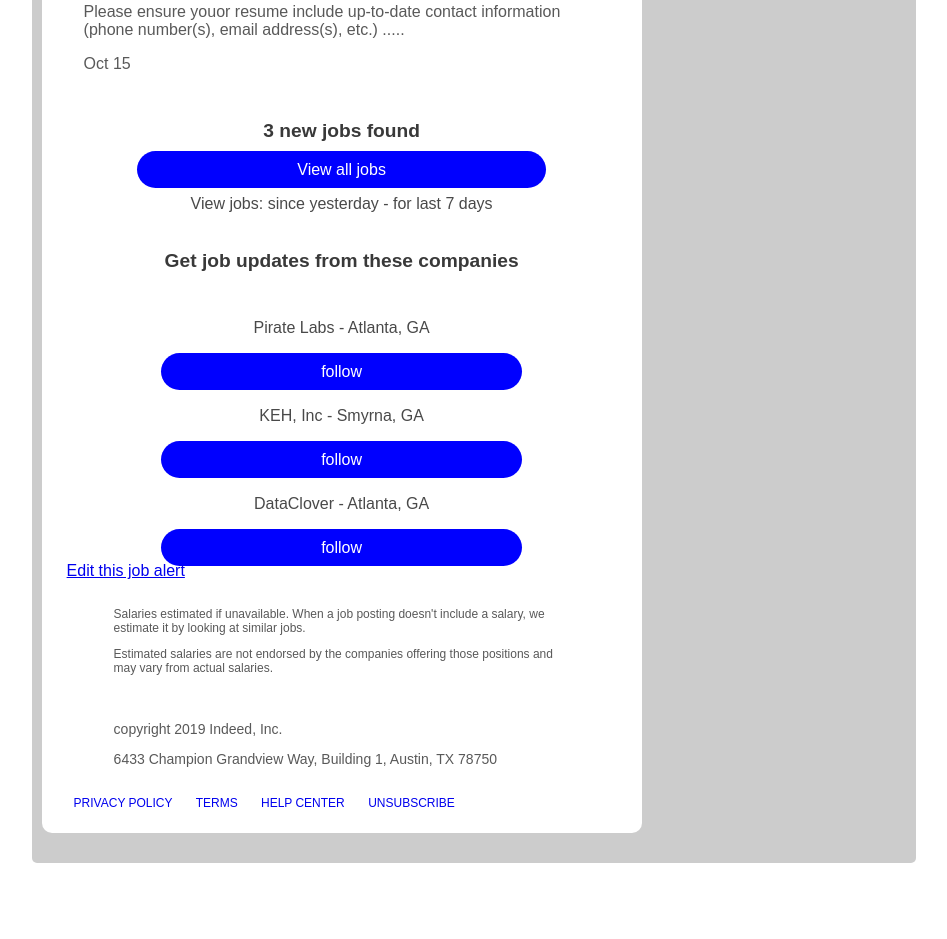
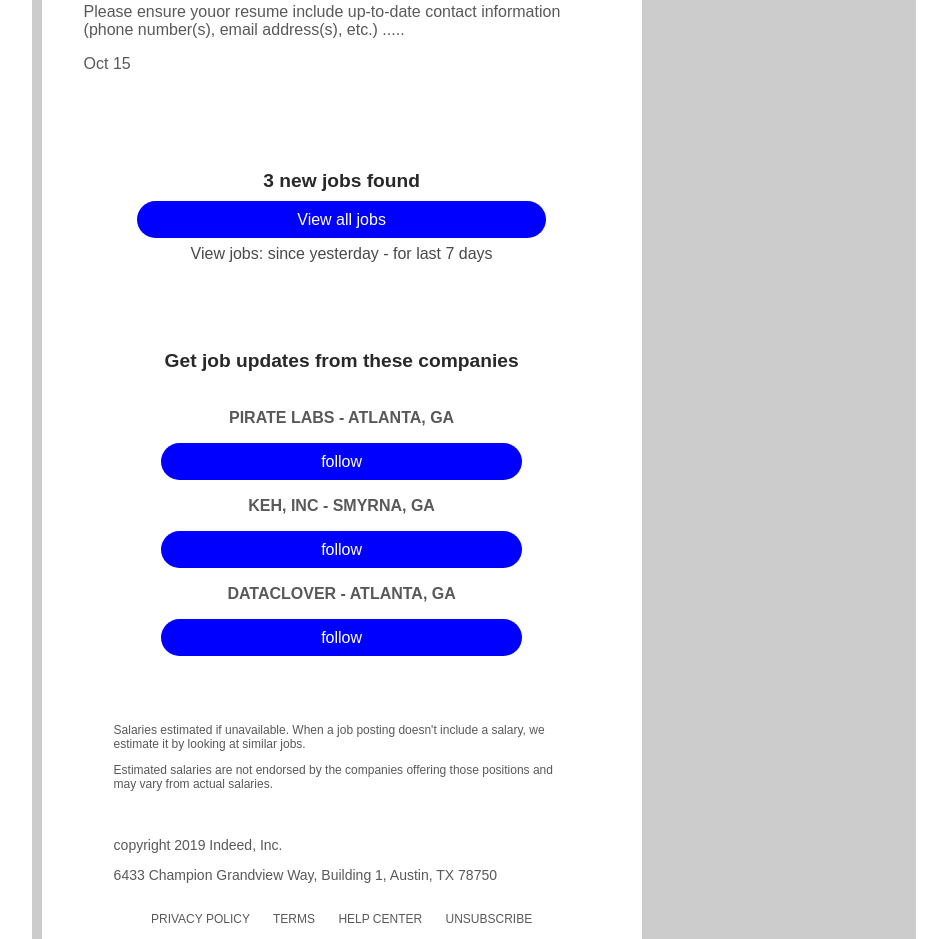
Before and after one commit to jerome-wilson-developer/email_transact-metropcs-confirmation-payment, a plain HTML site: page index.html in a window 1280 px wide. Shown: the part 4179-5118 px from the top of the page, without its empty margins (166-1113 px from the left). Before the commit the page ends 5050 px from the top, so only its background shows below. Drawn offline with Linux system fonts and the light colour scheme.

Commit message:
upload the lastest spacing and styling edits to the footer-section.

```diff
--- a/index.html
+++ b/index.html
@@ -264,17 +264,17 @@ width="100%" style="background-color:none; margin-top:50px;">
 
         <!--begin table for "3 new jobs found row" section-->
         <table class="getJobUpdates" width="100%" align="center"
-        border="0" cellspacing="0" cellpadding="0" style="text-align:center; border-radius:10px; background-color:ffffff;">
+        border="0" cellspacing="0" cellpadding="0" style="text-align:center; border-radius:10px; background-color:ffffff; margin-bottom:50px; margin-top:50px;">
         <tr>
             <td>
-                <h3 style="color:#393939 !important; font-weight:600; font-size:1.2rem;">
+                <h3 style="color:#292929!important; font-weight:700; font-size:1.2rem;">
                     3 new jobs found
                 </h3>
             </td>
         </tr>
         <tr>
             <td>
-                <a href="#" style="background-color:blue; color:#ffffff; border-radius:20px; padding:10px 160px; text-align:center; font-size:16px; text-decoration:none; margin-bottom:20px;">
+                <a href="#" style="background-color:blue; color:#ffffff; border-radius:20px; padding:10px 160px; text-align:center; font-size:16px; text-decoration:none; margin-bottom:0px;">
                 View all jobs
                 </a>
             </td>
@@ -298,10 +298,10 @@ width="100%" style="background-color:none; margin-top:50px;">
 
         <!--begin table for header-section-->
         <table class="getJobUpdates" width="100%" align="center"
-        border="0" cellspacing="0" cellpadding="0" style="text-align:center;">
+        border="0" cellspacing="0" cellpadding="0" style="text-align:center; margin-bottom:0px;">
             <tr>
-                <td style="">
-                    <h3 style="color:#393939 !important; font-weight:600; font-size:1.2rem;">
+                <td>
+                    <h3 style="color:#292929!important; font-weight:700; font-size:1.2rem;">
                         Get job updates from these companies
                     </h3>
                 </td>
@@ -317,10 +317,10 @@ width="100%" style="background-color:none; margin-top:50px;">
     <td>
         <!--begin table for company-listings-section-->
         <table class="getJobUpdates" width="100%" align="center"
-        border="0" cellspacing="0" cellpadding="0" style="text-align:center;">
+        border="0" cellspacing="0" cellpadding="0" style="text-align:center; margin-top:-10px;">
         <tr>
             <td>
-                <p style="text-align:center; padding:10px 20px; color:#494949; font-weight:500; font-size:1.0rem;">
+                <p style="text-align:center; padding:10px 20px; color:#595959; font-weight:600; font-size:1.0rem; text-transform:uppercase;">
                     Pirate Labs - Atlanta, GA
                 </p>
                 <a href="#" style="background-color:blue; color:#ffffff; border-radius:20px; padding:10px 160px; text-align:center; font-size:16px; text-decoration:none;">
@@ -330,7 +330,7 @@ width="100%" style="background-color:none; margin-top:50px;">
         </tr>
         <tr>
             <td>
-                <p style="text-align:center; padding:10px 20px; color:#494949; font-weight:500; font-size:1.0rem;">
+                <p style="text-align:center; padding:10px 20px; color:#595959; font-weight:600; font-size:1.0rem; text-transform:uppercase;">
                 KEH, Inc - Smyrna, GA
                 </p>
                 <a href="#" style="background-color:blue; color:#ffffff; border-radius:20px; padding:10px 160px; text-align:center; font-size:16px; text-decoration:none;">
@@ -340,7 +340,7 @@ width="100%" style="background-color:none; margin-top:50px;">
         </tr>
         <tr>
             <td>
-                <p style="text-align:center; padding:10px 20px; color:#494949; font-weight:500; font-size:1.0rem;">
+                <p style="text-align:center; padding:10px 20px; color:#595959; font-weight:600; font-size:1.0rem; text-transform:uppercase;">
                 DataClover - Atlanta, GA
                 </p>
                 <a href="#" style="background-color:blue; color:#ffffff; border-radius:20px; padding:10px 160px; text-align:center; font-size:16px; text-decoration:none;">
@@ -356,10 +356,7 @@ width="100%" style="background-color:none; margin-top:50px;">
 
 
 <tr><!--cut row for "edit this job alert"-->
-    <td>
-        <!-- <table>
-            <tr>
-                <td> -->
+    <!-- <td>
         <table>
             <tr>
                 <td>
@@ -369,24 +366,15 @@ width="100%" style="background-color:none; margin-top:50px;">
                 </td>
             </tr>
         </table>
-                <!-- </td>
-            </tr>
-        </table> -->
-    </td>
+    </td> -->
 </tr><!--end row for "edit this job alert"-->
-
-
-        <!-- </table>
-    </td>
-</tr> -->
 
 
 <tr><!--cut row for footer-section-->
     <td>
-
         <!--begin table for "salaries and copyright content"-->
         <table class="getJobUpdates" width="100%" align="left"
-        border="0" cellspacing="0" cellpadding="0">
+        border="0" cellspacing="0" cellpadding="0" style="margin-top:50px;">
         <tr>
             <td style="padding:10px 50px;">
                 <p style="font-size:12px; color:#595959; font-weight:500;">
@@ -418,19 +406,19 @@ width="100%" style="background-color:none; margin-top:50px;">
 <tr><!--begin row for footer nav menu-->
     <td>
         <!--begin table for footer nav menu-->
-        <table width="100%" align="center" border="0" cellspacing="0" cellpadding="0">
+        <table width="100%" align="center" border="0" cellspacing="0" cellpadding="0" style="text-align:center;">
         <tr>
             <td>
-                <a href="#" style="text-decoration:none; text-transform:capitalize; padding:10px 10px; font-size:12px; list-style-type:none;">
+                <a href="#" style="text-decoration:none; text-transform:capitalize; padding:10px 10px; font-size:12px; list-style-type:none; color:#595959!important;">
                     PRIVACY POLICY
                 </a>
-                <a href="#" style="text-decoration:none; text-transform:capitalize; padding:10px 10px; font-size:12px; list-style-type:none;">
+                <a href="#" style="text-decoration:none; text-transform:capitalize; padding:10px 10px; font-size:12px; list-style-type:none; color:#595959!important;">
                     TERMS
                 </a>
-                <a href="#" style="text-decoration:none; text-transform:capitalize; padding:10px 10px; font-size:12px; list-style-type:none;">
+                <a href="#" style="text-decoration:none; text-transform:capitalize; padding:10px 10px; font-size:12px; list-style-type:none; color:#595959!important;">
                     HELP CENTER
                 </a>
-                <a href="#" style="text-decoration:none; text-transform:capitalize; padding:10px 10px; font-size:12px; list-style-type:none;">
+                <a href="#" style="text-decoration:none; text-transform:capitalize; padding:10px 10px; font-size:12px; list-style-type:none; color:#595959!important;">
                     UNSUBSCRIBE
                 </a>
             </td>
```
Also changed, not shown: 1 other file. Lines whose indentation alone changed are shown as unchanged.
